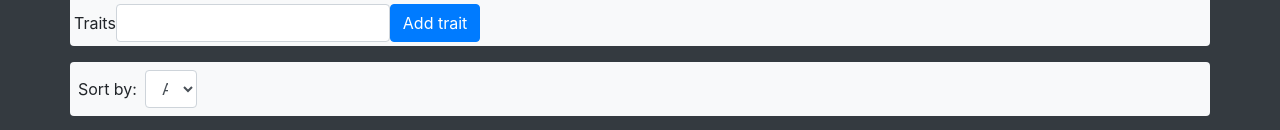
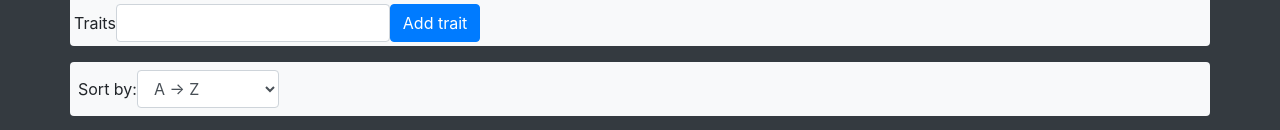
Before and after one commit to spellfinder/spells, a React (Create React App) app in the folder spellfinder/: page / in a window 1280 px wide. Shown: the part 238-368 px from the top of the page. Built offline with nearby package versions, Linux system fonts and the light colour scheme; the HTML template or start-up script is replaced by a standard one.

Commit message:
Fix styling for sort dropdown

```diff
--- a/spellfinder/src/components/SortForm.js
+++ b/spellfinder/src/components/SortForm.js
@@ -14,7 +14,7 @@ class SortForm extends React.Component {
         <Form inline>
           <Form.Group controlId="sortBox">
           <Form.Label>Sort by:</Form.Label>
-          <Form.Control as="select" className="w-25 ml-2" onChange={this.handleChange.bind(this)}>
+          <Form.Control as="select" onChange={this.handleChange.bind(this)}>
             <option value="alpha-asc">A -&gt; Z</option>
             <option value="alpha-desc">Z -&gt; A</option>
             <option value="level-asc"> Level 0 -&gt; 10</option>
```
